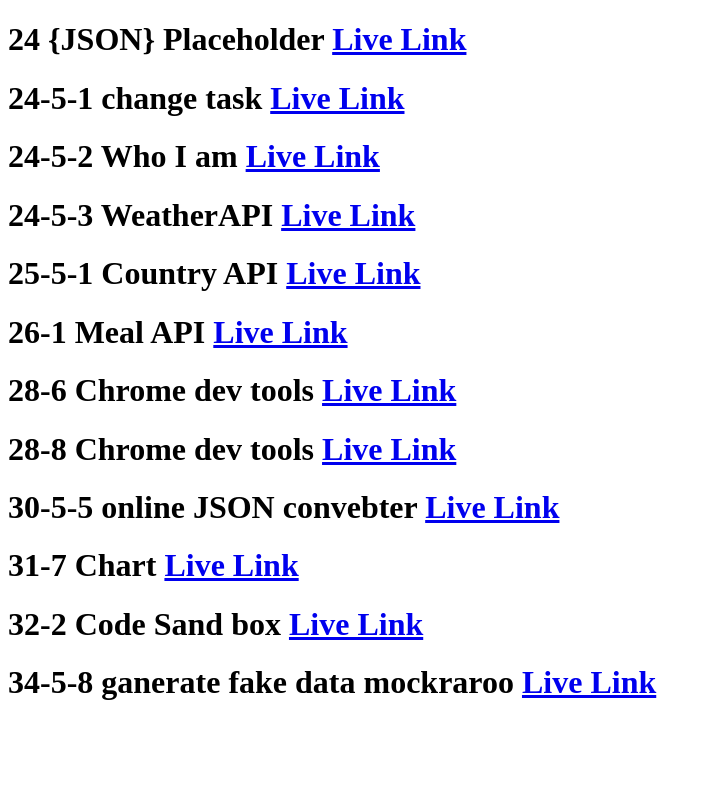
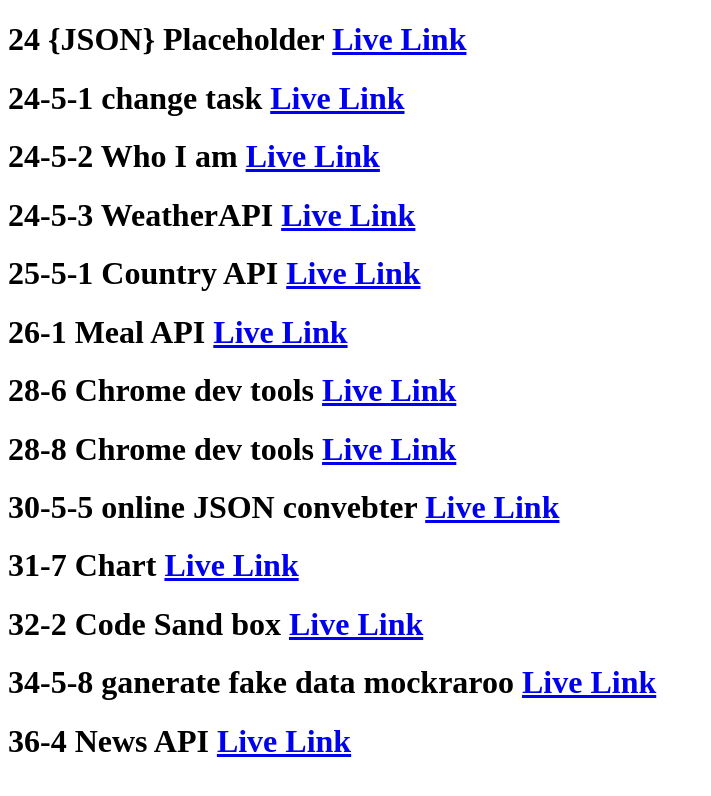
Before and after one commit to mdmehedyhassan/website-link, a plain HTML site: page index.html in a window 1280 px wide. Shown: the whole page, without its empty margins (0-711 px from the left). Drawn offline with Linux system fonts and the light colour scheme.

Commit message:
news api

```diff
--- a/index.html
+++ b/index.html
@@ -20,6 +20,7 @@
         <h1>31-7 Chart <a href="https://d3js.org/"> Live Link </a> </h1>
         <h1>32-2 Code Sand box <a href="https://codesandbox.io/"> Live Link </a> </h1>
         <h1>34-5-8 ganerate fake data mockraroo  <a href="https://www.mockaroo.com/"> Live Link </a> </h1>
+            <h1>36-4 News API <a href="https://newsapi.org/docs/get-started"> Live Link </a> </h1>
     </div>
 </body>
 </html>
```
